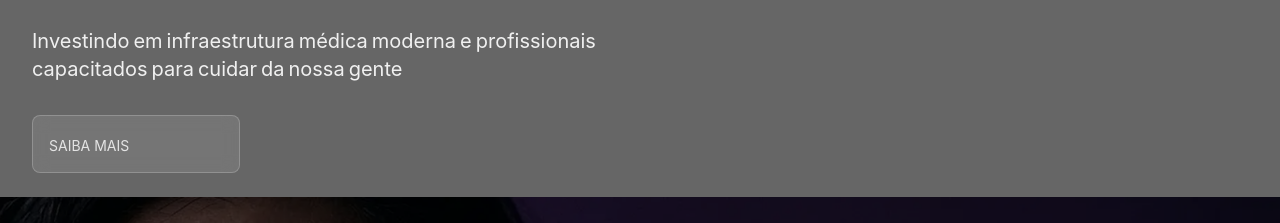
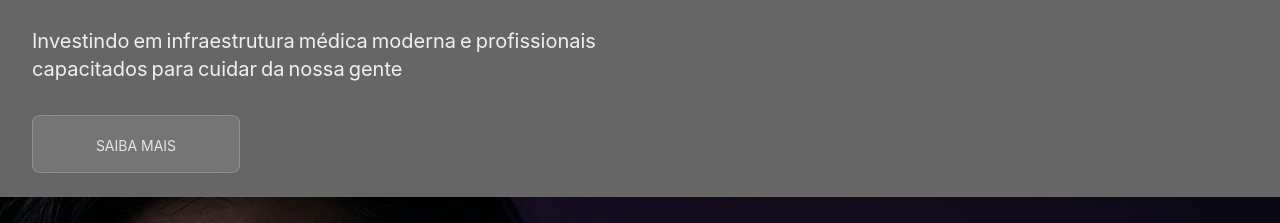
Before and after one commit to ramonchuinca/Sitegovernamentalinterativocpia, a React (Vite) app: page / in a window 1280 px wide. Shown: the part 2828-3051 px from the top of the page. Built offline with nearby package versions, Linux system fonts and the light colour scheme.

Commit message:
atualizado

```diff
--- a/package.json
+++ b/package.json
@@ -5,7 +5,7 @@
   "type": "module",
   "scripts": {
     "build": "vite build",
-    "dev": "vite"
+    "dev": "vite --host"
   },
   "dependencies": {
     "@emotion/react": "11.14.0",
--- a/src/app/App.tsx
+++ b/src/app/App.tsx
@@ -98,8 +98,12 @@ export default function App() {
     </TextAnimate>
   }
   stats={[
-    { label: 'SAIBA MAIS', value: '' }
-  ]}
+  {
+    label: 'SAIBA MAIS',
+    value: '',
+    link: 'https://rondoniasocial.ro.gov.br/mulherprotegida/'
+  }
+]}
 />
 
       <VideoShowcase />
--- a/src/app/components/ImpactBanner.tsx
+++ b/src/app/components/ImpactBanner.tsx
@@ -10,7 +10,11 @@ interface ImpactBannerProps {
   subtitle: ReactNode;
   quote?: string;
   author?: string;
-  stats?: Array<{ label: string; value: string }>;
+  stats?: Array<{
+    label: string;
+    value: string;
+    link?: string;
+  }>;
   align?: 'left' | 'right';
   overlay?: 'dark' | 'light' | 'gradient';
 }
@@ -64,8 +68,7 @@ export function ImpactBanner({
       <div className="relative z-10 h-full max-w-7xl mx-auto px-4 sm:px-6 lg:px-8 flex items-center">
 
         <div
-          className={`max-w-2xl text-white ${
-            align === 'right'
+          className={`max-w-2xl text-white ${align === 'right'
               ? 'ml-auto text-right'
               : ''
             }`}
@@ -106,9 +109,10 @@ export function ImpactBanner({
           {stats && stats.length > 0 && (
             <div className="grid grid-cols-2 sm:grid-cols-3 gap-6">
 
-              {stats.map((stat, index) => (
+              {stats.map((stat, index) => {
+
+                const content = (
                   <div
-                  key={index}
                     className="
         bg-white/10
         backdrop-blur-sm
@@ -116,12 +120,14 @@ export function ImpactBanner({
         p-4
         border
         border-white/20
+        hover:bg-white/20
+        hover:scale-105
         transition-all
         duration-300
-                    hover:scale-105
+        cursor-pointer
+        text-center
       "
                   >
-
                     <div className="text-2xl sm:text-3xl mb-1">
                       {stat.value}
                     </div>
@@ -129,9 +135,24 @@ export function ImpactBanner({
                     <div className="text-sm text-white/80">
                       {stat.label}
                     </div>
+                  </div>
+                );
 
+                return stat.link ? (
+                  <a
+                    key={index}
+                    href={stat.link}
+                    target="_blank"
+                    rel="noopener noreferrer"
+                  >
+                    {content}
+                  </a>
+                ) : (
+                  <div key={index}>
+                    {content}
                   </div>
-              ))}
+                );
+              })}
 
             </div>
           )}
```
Lines whose indentation alone changed are shown as unchanged.
